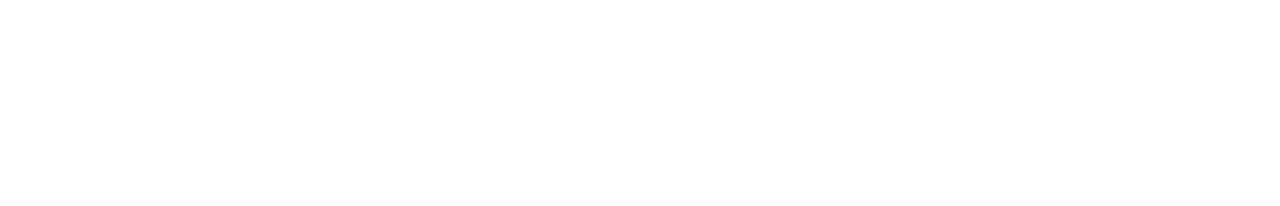
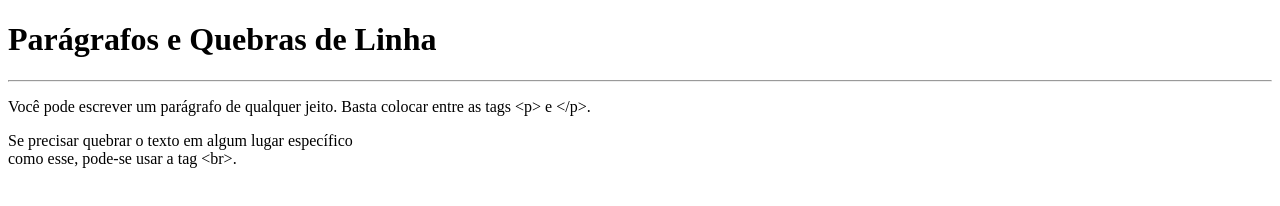
Before and after one commit to adriano-mendonca/estudos-htmlcss, a plain HTML site: page cap5-aula1/index.html in a window 1280 px wide. Drawn offline with Linux system fonts and the light colour scheme.

Commit message:
continuação
incremento de aulas

```diff
--- a/cap5-aula1/index.html
+++ b/cap5-aula1/index.html
@@ -4,10 +4,12 @@
     <meta charset="UTF-8">
     <meta http-equiv="X-UA-Compatible" content="IE=edge">
     <meta name="viewport" content="width=device-width, initial-scale=1.0">
-    <title>Parágrafos e Quebras</title>
+    <title>Parágrafos</title>
 </head>
 <body>
-    <h1></h1>
-    <br>
+    <h1>Parágrafos e Quebras de Linha</h1>
+    <hr>
+    <p>Você pode escrever um parágrafo de qualquer jeito. Basta colocar entre as tags &lt;p&gt; e &lt;/p&gt;.</p>
+    <p>Se precisar quebrar o texto em algum lugar específico <br> como esse, pode-se usar a tag &lt;br&gt;.</p>
 </body>
 </html>
```
Also changed, not shown: cap5-aula2/index.html (added, +12 -0 lines).
